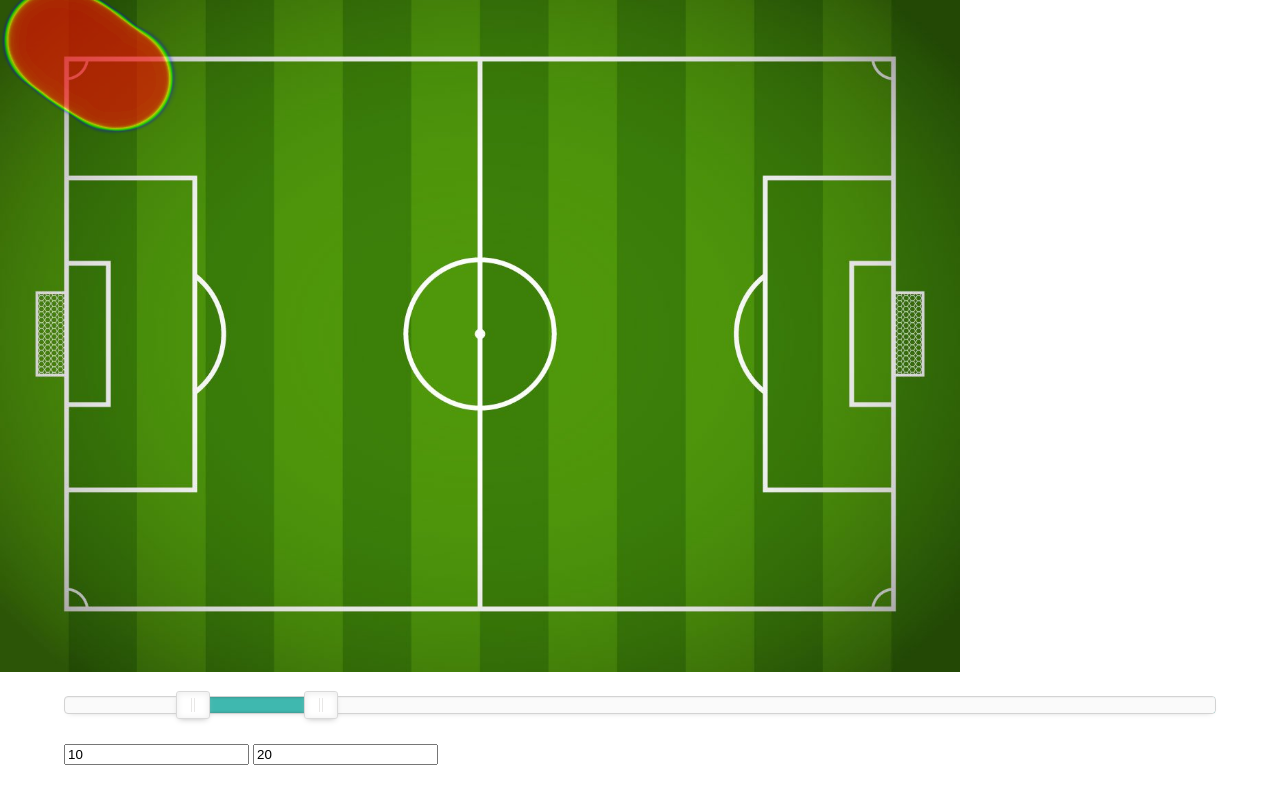
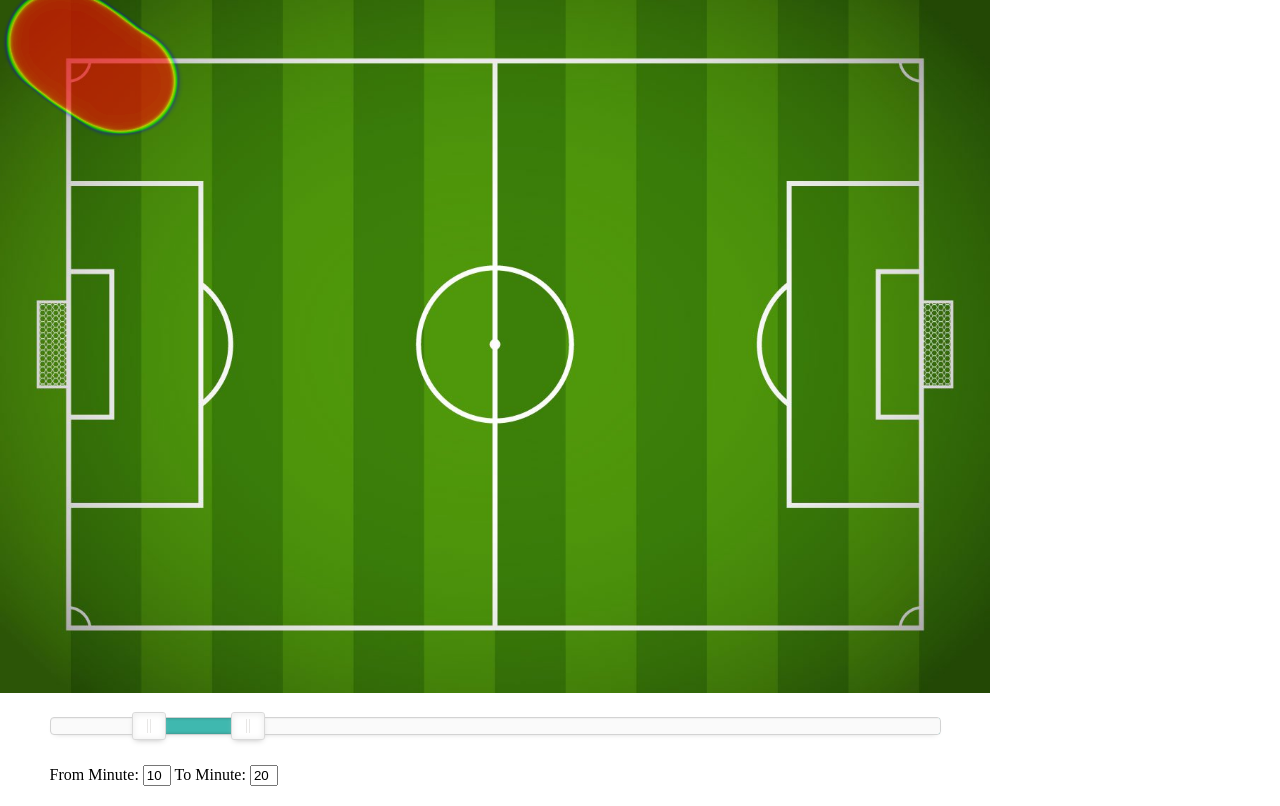
Before and after one commit to christof-gletscherelf/gletscherelf, a plain HTML site: page index.html in a window 1280 px wide. Drawn offline with Linux system fonts and the light colour scheme.

Commit message:
layout trial and error

```diff
--- a/index.html
+++ b/index.html
@@ -3,20 +3,21 @@
 
 <head>
   <meta charset="utf-8">
+
   <link href="images/favicon.ico" rel="shortcut icon" type="image/x-icon">
+
   <link rel="stylesheet" href="stylesheets/nouislider.css">
   <link rel="stylesheet" href="stylesheets/nouislider.tooltips.css">
   <link rel="stylesheet" href="stylesheets/heatmap.css">
 
+  <title>Gletscherelf Bewegungsprofil</title>
 
-  <title>Gletscherelf Bewegungsprofil</title>
 </head>
 
 <body>
 
   <div id="heatmapContainerWrapper">
     <div id="heatmapContainer">
-
       <img id="footballfield" src="images/bg.jpg" />
     </div>
   </div>
@@ -26,8 +27,10 @@
   </div>
 
   <div class="row">
-      <input id="fromMinute"/>
-      <input id="toMinute"/>
+    <form>
+      From Minute: <input id="fromMinute"/>
+      To Minute: <input id="toMinute"/>
+    </form>
   </div>
 
   <script src="javascripts/heatmap.js"></script>
--- a/javascripts/main.js
+++ b/javascripts/main.js
@@ -77,8 +77,5 @@ window.onload = function() {
       toMinute.value = values[1];
       heatmap.setData(getPartialGameCoordinates(fromMinute.value, toMinute.value));
       heatmap.repaint();
-
     });
-
-
   };
--- a/stylesheets/heatmap.css
+++ b/stylesheets/heatmap.css
@@ -2,11 +2,12 @@ body,
 html {
   margin: 0;
   padding: 0;
+  max-width: 990px;
 }
 
 img {
   width: 100%;
-  max-width: 960px;
+
 }
 
 .row {
@@ -15,10 +16,6 @@ img {
   width: 90%;
 }
 
-#drag {
-
+input {
+  width: 20px;
 }
-
-#inputs {
-  margin:0 auto;
-}
```
